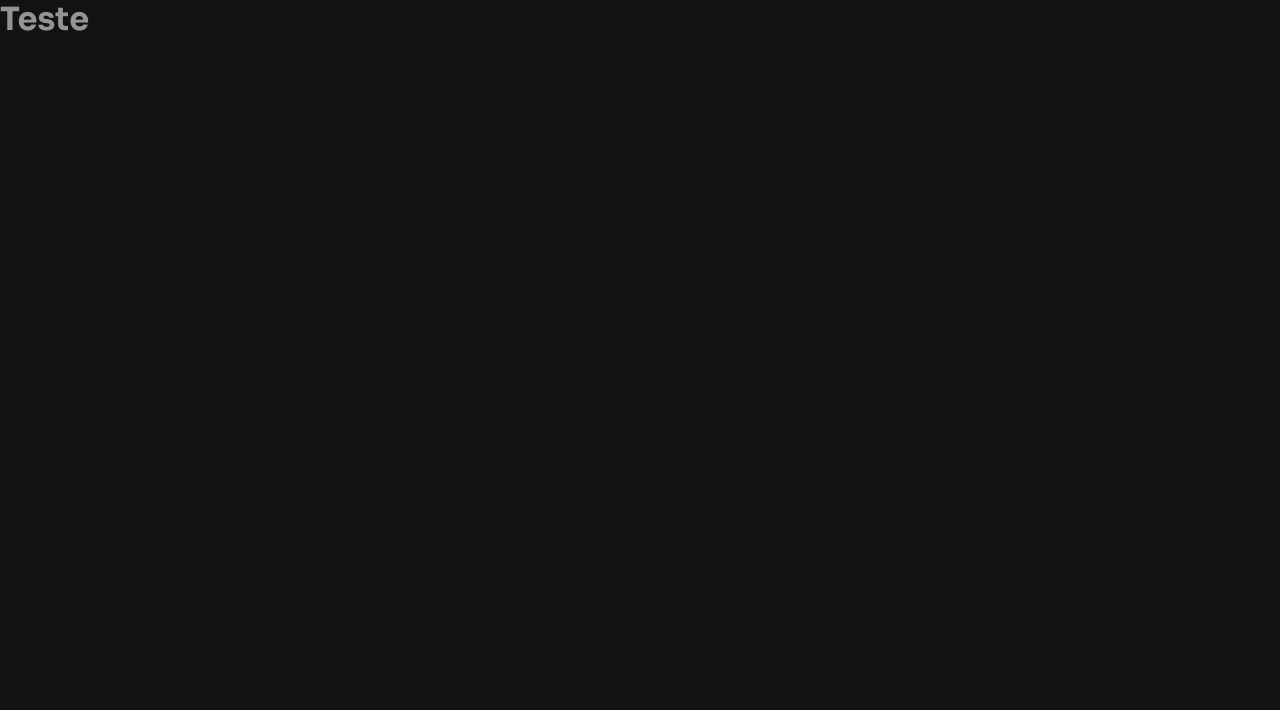
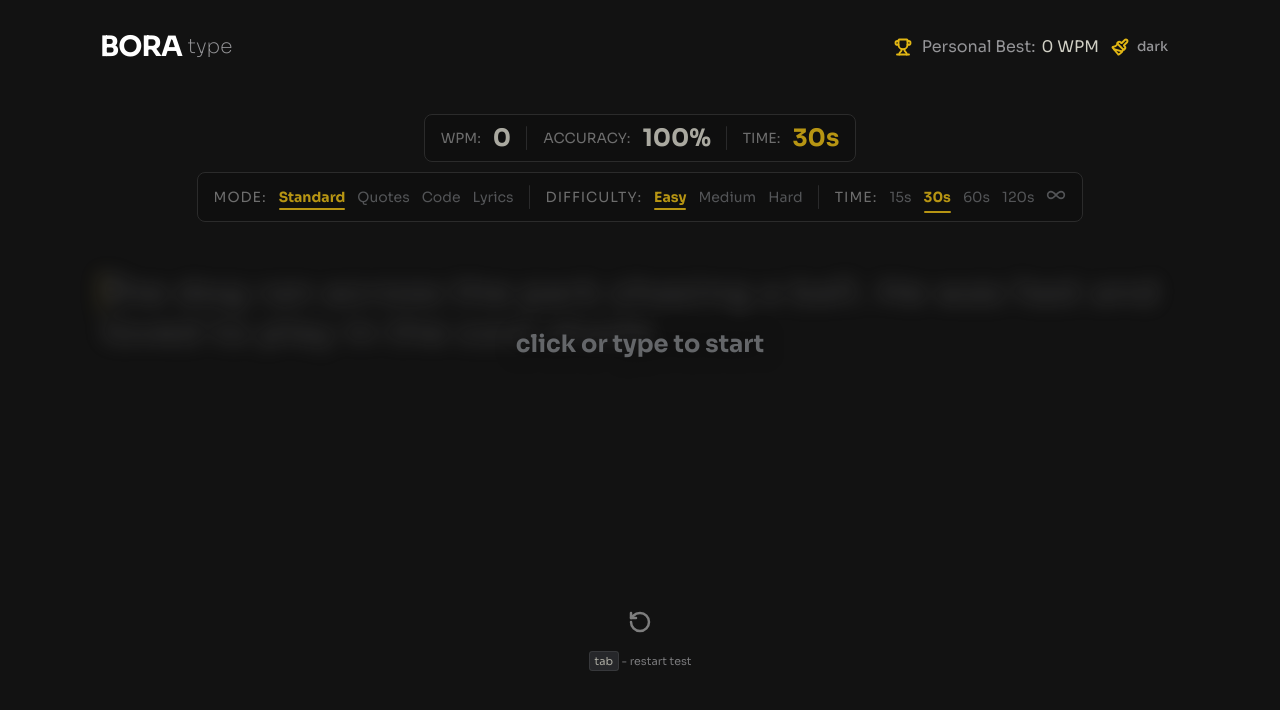
Before and after one commit to Mari-codes/bora-type, a React (Vite) app: page /adults in a window 1280 px wide. Shown: the top 710 px of the page. Built offline with nearby package versions, Linux system fonts and the light colour scheme.

Commit message:
style(ui): refactor component styles to match new tokens

```diff
--- a/src/App.tsx
+++ b/src/App.tsx
@@ -1,5 +1,7 @@
+import { AdultsPage } from './pages/AdultsPage';
+
 function App() {
-  return <h1>Teste</h1>;
+  return <AdultsPage />;
 }
 
 export default App;
--- a/src/components/GameOption/GameOption.module.scss
+++ b/src/components/GameOption/GameOption.module.scss
@@ -4,10 +4,9 @@
   display: flex;
   align-items: center;
   gap: 12px;
-  //border: 1px solid #333;
 
   &__label {
-    color: #858585;
+    color: var(--label);
     font-size: vars.$font-size-sm;
     text-transform: uppercase;
     letter-spacing: 1px;
@@ -21,7 +20,7 @@
 
 .option-btn {
   background: transparent;
-  color: #646669;
+  color: var(--sub-label);
   padding: 4px 0;
   cursor: pointer;
   font-size: vars.$font-size-sm;
@@ -31,11 +30,11 @@
   position: relative;
 
   &:hover {
-    color: #d1d0c5;
+    color: var(--option-hover);
   }
 
   &--active {
-    color: #e2b714;
+    color: var(--accent-color);
     font-weight: bold;
 
     &::after {
@@ -45,7 +44,7 @@
       left: 0;
       width: 100%;
       height: 2px;
-      background: #e2b714;
+      background: var(--accent-color);
       border-radius: 2px;
     }
   }
--- a/src/components/Header/Header.module.scss
+++ b/src/components/Header/Header.module.scss
@@ -27,15 +27,19 @@
   }
 
   &__icon {
-    color: #e2b714;
+    color: var(--header-pb-icon);
     display: flex;
     align-items: center;
+  }
+
+  &__label {
+    color: var(--header-pb);
   }
 
   &__valueWrapper {
     display: flex;
     align-items: baseline;
-    color: #d1d0c5;
+    color: var(--header-pb-value);
     gap: 4px;
   }
 
--- a/src/components/Header/index.tsx
+++ b/src/components/Header/index.tsx
@@ -2,8 +2,12 @@ import { Trophy } from 'lucide-react';
 import styles from './Header.module.scss';
 import { Logo } from '../Logo';
 import type { HeaderProps } from './types';
+import { ThemeToggle } from '../ThemeToggle';
 
 export const Header = ({ variant, personalBestWpm }: HeaderProps) => {
+  const TYPE_THEMES = ['light', 'dark', 'sepia', 'sakura', 'vs code'];
+  const KIDS_THEMES = ['candy', 'dinosaur', 'space'];
+
   return (
     <header className={`${styles.header} ${styles[`header--${variant}`]}`}>
       <div className={styles.header__container}>
@@ -26,6 +30,12 @@ export const Header = ({ variant, personalBestWpm }: HeaderProps) => {
               </div>
             </div>
           </div>
+
+          <ThemeToggle
+            themes={variant === 'type' ? TYPE_THEMES : KIDS_THEMES}
+            storageKey={variant === 'type' ? 'adult-theme' : 'kids-theme'}
+            defaultTheme={variant === 'type' ? 'dark' : 'candy'}
+          />
         </div>
       </div>
     </header>
--- a/src/components/Logo/Logo.module.scss
+++ b/src/components/Logo/Logo.module.scss
@@ -8,13 +8,14 @@
   &__brand {
     font-size: vars.$font-size-1-5xl;
     font-weight: vars.$font-weight-bold;
-    color: vars.$neutral-0;
+    color: var(--brand);
     letter-spacing: -1px;
     line-height: vars.$line-height-tight;
   }
 
   &__suffix {
     display: inline-block;
+    color: var(--suffix);
     line-height: vars.$line-height-tight;
     margin-left: vars.$spacing-75;
     transition: all 0.4s cubic-bezier(0.34, 1.56, 0.64, 1);
--- a/src/components/ResultsModal/ResultsModal.module.scss
+++ b/src/components/ResultsModal/ResultsModal.module.scss
@@ -5,7 +5,8 @@
   display: flex;
   align-items: center;
   justify-content: center;
-  background: rgba(0, 0, 0, 0.6);
+  background: var(--background-body);
+  animation: fadeIn 0.3s ease-out;
 
   &__header {
     display: flex;
@@ -26,15 +27,16 @@
 
   &__description {
     font-size: 16px;
+    color: var(--text-secondary);
     text-align: center;
   }
 
   &__card {
-    background: #111;
-    color: #fff;
-    padding: 32px;
+    background: transparent;
+    color: var(--text-secondary);
+    padding: 48px 32px;
     border-radius: 12px;
-    border: 1px solid #222;
+    border: 1px solid var(--border-toolbar);
     width: 90%;
     min-width: 320px;
     max-width: 500px;
@@ -45,14 +47,15 @@
     justify-content: center;
     align-items: center;
     gap: 16px;
-    box-shadow: 0 20px 40px rgba(0, 0, 0, 0.4);
+    box-shadow: 0 30px 60px var(--shadow-popover);
   }
 
   &__stats {
     display: flex;
     justify-content: center;
-    gap: 40px;
-    margin-bottom: 54px;
+    gap: 48px;
+    margin: 40px 0;
+    width: 100%;
   }
 
   &__item {
@@ -62,13 +65,14 @@
   }
 
   &__label {
-    font-size: 16px;
-    color: #9ca3af;
+    font-size: 14px;
+    color: var(--label);
     letter-spacing: 0.1em;
   }
 
   &__value {
-    font-size: 18px;
+    color: var(--value);
+    font-size: 32px;
     font-weight: 700;
   }
 
@@ -77,17 +81,17 @@
     align-items: baseline;
 
     &--correct {
-      color: #22c55e;
+      color: var(--text-correct);
     }
 
     &--mistakes {
-      color: #ef4444;
-      transform: translateY(0.5px);
+      color: var(--text-incorrect);
+      //transform: translateY(0.3px);
     }
 
     &--separator {
       margin: 0 4px;
-      color: #9ca3af;
+      color: var(--text-ghost);
     }
   }
 
@@ -97,15 +101,26 @@
     height: 46px;
     border: none;
     border-radius: 8px;
-    background: #fff;
-    color: #000;
+    background: var(--accent-color);
+    color: var(--text-on-accent);
     font-weight: 600;
     font-size: 14px;
     cursor: pointer;
-    transition: opacity 0.2s;
+    transition:
+      background-color 0.2s ease,
+      transform 0.1s ease;
 
     &:hover {
-      opacity: 0.9;
+      background: var(--accent-color);
     }
   }
 }
+
+@keyframes fadeIn {
+  from {
+    opacity: 0;
+  }
+  to {
+    opacity: 1;
+  }
+}
--- a/src/components/Timer/Timer.module.scss
+++ b/src/components/Timer/Timer.module.scss
@@ -6,7 +6,7 @@
   &__value {
     font-weight: bold;
     font-size: 24px;
-    color: #e2b714;
+    color: var(--accent-color);
 
     &--low {
       color: var(--timer-low);
--- a/src/components/TypingDisplay/TypingDisplay.module.scss
+++ b/src/components/TypingDisplay/TypingDisplay.module.scss
@@ -20,7 +20,7 @@
 
     &--current {
       background-color: var(--bg-char);
-      border-left: 2px solid #e2b714;
+      border-left: 2px solid var(--accent-color);
       animation: blink 1s infinite;
     }
   }
--- a/src/pages/AdultsPage/AdultsPage.module.scss
+++ b/src/pages/AdultsPage/AdultsPage.module.scss
@@ -18,10 +18,10 @@
   &__stats {
     display: flex;
     align-items: center;
-    background: rgba(0, 0, 0, 0.2);
+    background: var(--bg-toolbar);
     padding: 8px 16px;
     border-radius: 8px;
-    border: 1px solid #333;
+    border: 1px solid var(--border-toolbar);
     transition: all 0.3s ease;
 
     &.active {
@@ -51,15 +51,14 @@
         transform: translateY(-50%);
         height: 24px;
         width: 1px;
-        background-color: #646669;
-        opacity: 0.4;
+        background-color: var(--divider-ui);
         border-radius: 2px;
       }
     }
   }
 
   &__label {
-    color: #858585;
+    color: var(--label);
     font-size: vars.$font-size-sm;
     text-transform: uppercase;
     margin-right: 12px;
@@ -69,16 +68,10 @@
   &__value {
     font-size: 24px;
     font-weight: bold;
-    color: #d1d0c5;
+    color: var(--value);
     line-height: 1;
     display: flex;
     align-items: center;
-  }
-
-  &__stat--timer {
-    font-size: vars.$font-size-xl;
-    font-weight: bold;
-    color: #e2b714;
   }
 
   &__main {
@@ -98,7 +91,7 @@
   &__btn-refresh {
     background: transparent;
     border: none;
-    color: #7d7d7d;
+    color: var(--btn-refresh);
     cursor: pointer;
     padding: 8px;
     border-radius: 4px;
@@ -106,19 +99,18 @@
     outline: none;
 
     &:hover {
-      color: #d1d0c5;
-      background-color: rgba(255, 255, 255, 0.05);
+      color: var(--option-hover);
       transform: rotate(-15deg);
     }
 
     &:focus-visible {
-      color: #e2b714;
+      color: var(--accent);
     }
   }
 
   &__hint {
     font-size: 11px;
-    color: #646669;
+    color: var(--text);
     text-transform: lowercase;
     transition: opacity 0.2s;
     pointer-events: none;
@@ -126,23 +118,12 @@
     opacity: 0.8;
 
     kbd {
-      background: #2c2e31;
-      color: #d1d0c5;
+      background: var(--bg-kbd);
+      color: var(--text-secondary);
       padding: 2px 5px;
       border-radius: 3px;
       font-family: inherit;
-      border: 1px solid rgba(255, 255, 255, 0.1);
+      border: 1px solid var(--border-kbd);
     }
   }
-  &__results {
-    position: fixed;
-    inset: 0;
-    z-index: 1000;
-
-    display: flex;
-    align-items: center;
-    justify-content: center;
-
-    background: rgba(0, 0, 0, 0.6);
-  }
 }
```
